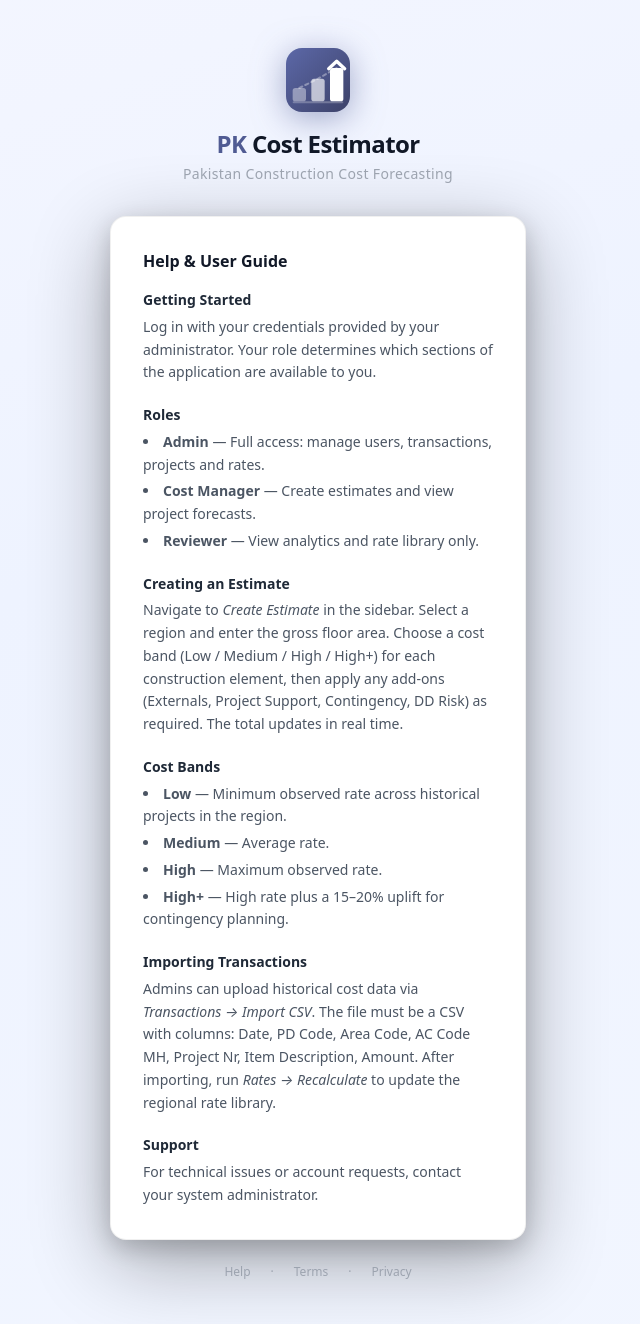
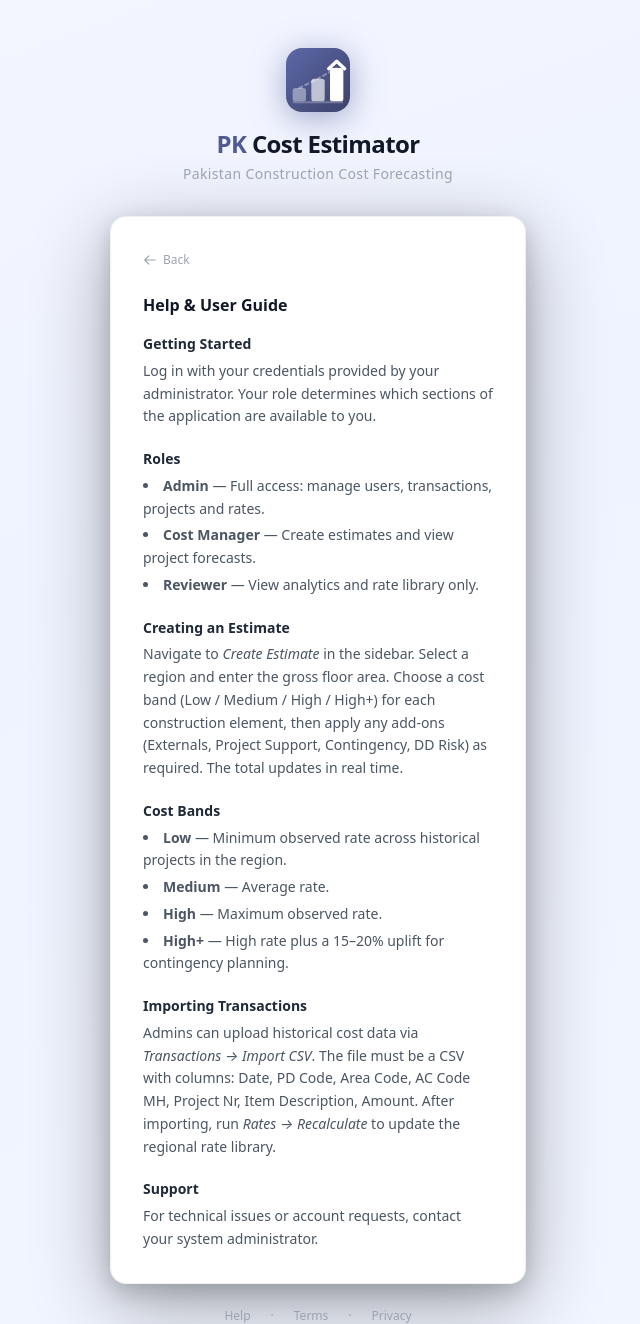
Before and after one commit to Martih70/PKCostEstimator, a Laravel app: page /help in a window 1280 px wide. Shown: the top 1324 px of the page, without its empty margins (322-962 px from the left). Before the commit the page ends 1301 px from the top, so only its background shows below. Run offline with Laravel 12, Linux system fonts and the light colour scheme; style sheets or scripts are compiled from the project's sources; some web fonts are replaced.

Commit message:
Add back button to Help, Terms and Privacy pages
Co-Authored-By: Claude Sonnet 4.6 <noreply@anthropic.com>

```diff
--- a/resources/views/pages/help.blade.php
+++ b/resources/views/pages/help.blade.php
@@ -1,4 +1,10 @@
 <x-guest-layout :wide="true">
+    <div class="mb-5">
+        <a href="javascript:history.back()" class="inline-flex items-center gap-1.5 text-xs text-gray-400 hover:text-gray-600 transition">
+            <svg class="h-3.5 w-3.5" fill="none" stroke="currentColor" viewBox="0 0 24 24"><path stroke-linecap="round" stroke-linejoin="round" stroke-width="2" d="M10 19l-7-7m0 0l7-7m-7 7h18"/></svg>
+            Back
+        </a>
+    </div>
     <h2 class="text-base font-bold text-gray-900 mb-4">Help &amp; User Guide</h2>
 
     <div class="space-y-5 text-sm text-gray-600 leading-relaxed">
--- a/resources/views/pages/privacy.blade.php
+++ b/resources/views/pages/privacy.blade.php
@@ -1,4 +1,10 @@
 <x-guest-layout :wide="true">
+    <div class="mb-5">
+        <a href="javascript:history.back()" class="inline-flex items-center gap-1.5 text-xs text-gray-400 hover:text-gray-600 transition">
+            <svg class="h-3.5 w-3.5" fill="none" stroke="currentColor" viewBox="0 0 24 24"><path stroke-linecap="round" stroke-linejoin="round" stroke-width="2" d="M10 19l-7-7m0 0l7-7m-7 7h18"/></svg>
+            Back
+        </a>
+    </div>
     <h2 class="text-base font-bold text-gray-900 mb-1">Privacy Policy</h2>
     <p class="text-xs text-gray-400 mb-5">Last updated: March 2026</p>
 
--- a/resources/views/pages/terms.blade.php
+++ b/resources/views/pages/terms.blade.php
@@ -1,4 +1,10 @@
 <x-guest-layout :wide="true">
+    <div class="mb-5">
+        <a href="javascript:history.back()" class="inline-flex items-center gap-1.5 text-xs text-gray-400 hover:text-gray-600 transition">
+            <svg class="h-3.5 w-3.5" fill="none" stroke="currentColor" viewBox="0 0 24 24"><path stroke-linecap="round" stroke-linejoin="round" stroke-width="2" d="M10 19l-7-7m0 0l7-7m-7 7h18"/></svg>
+            Back
+        </a>
+    </div>
     <h2 class="text-base font-bold text-gray-900 mb-1">Terms of Use</h2>
     <p class="text-xs text-gray-400 mb-5">Last updated: March 2026</p>
 
```
